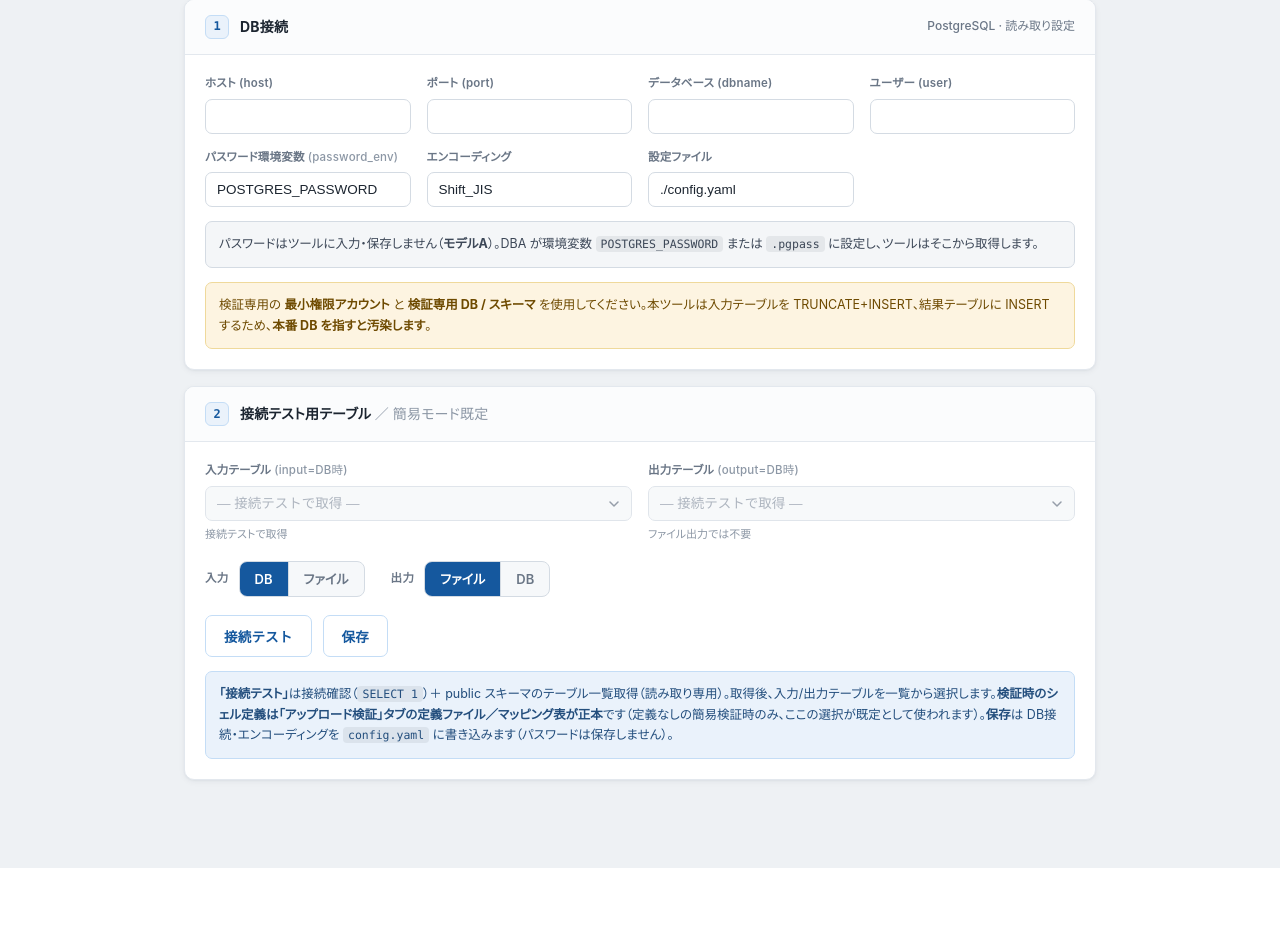
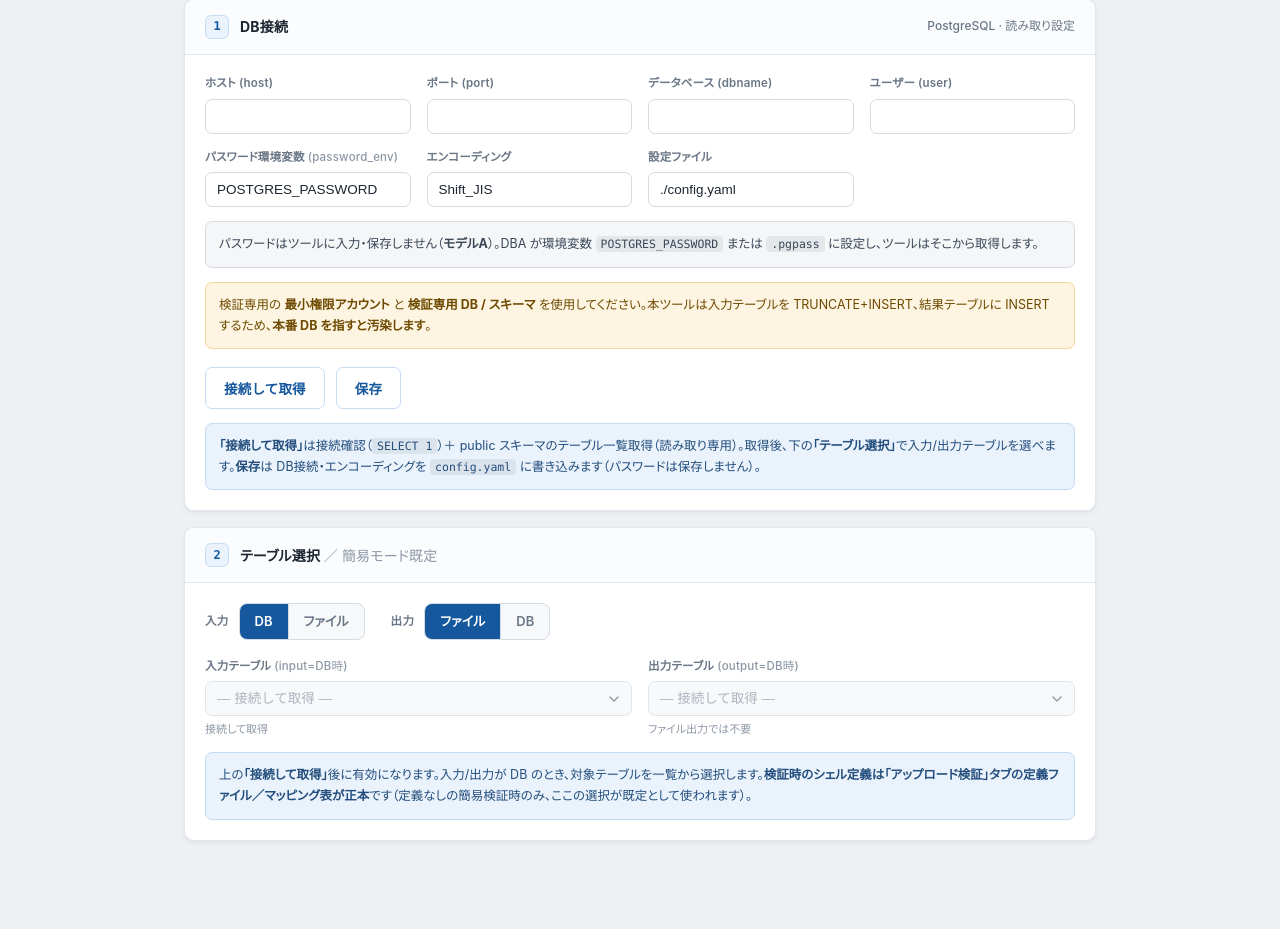
Before and after one commit to kyh0815/DataComparator, a Flask app: page / in a window 1280 px wide. Shown: the part 180-1109 px from the top of the page. Before the commit the page ends 1048 px from the top, so only its background shows below. Run offline with Flask 3, Linux system fonts and the light colour scheme.

Commit message:
refactor(gui): 접속설정 flow 정리 — DB接続(접속+취득) / テーブル選択 분리
- DB接続 섹션: [接続して取得](접속+public 테이블 목록 취득)·[保存]·체크리스트·토스트를 이리로 이동.
- 둘째 섹션을 "테이블選択"으로 개명: 입력/출력 라디오 + 테이블 드롭다운(선택 전용).
  접속 전 비활성, "接続して取得" 후 활성. 안내문도 역할에 맞게 갱신.
- 버튼/문구 "接続テスト"→"接続して取得", 체크 타이틀/토스트 문구 정리.

별개인 두 일(접속/선택)을 섹션으로 분리해 flow를 명확화(접속 의존으로 한 버튼에 취득 포함).

Co-Authored-By: Claude Opus 4.8 <noreply@anthropic.com>

```diff
--- a/src/gui/templates/index.html
+++ b/src/gui/templates/index.html
@@ -372,27 +372,30 @@
           <div class="field"><label class="lab">設定ファイル</label><input type="text" id="c-config" value="{{ default_config }}"></div>
         </div>
         <div class="callout sec">
-
           <div>パスワードはツールに入力・保存しません（<b>モデルA</b>）。DBA が環境変数 <code>{{ conn.password_env }}</code> または <code>.pgpass</code> に設定し、ツールはそこから取得します。</div>
         </div>
         <div class="callout warn">
-
           <div>検証専用の <b>最小権限アカウント</b> と <b>検証専用 DB / スキーマ</b> を使用してください。本ツールは入力テーブルを TRUNCATE+INSERT、結果テーブルに INSERT するため、<b>本番 DB を指すと汚染します</b>。</div>
         </div>
+        <div class="actions">
+          <button class="ghost" id="c-test">接続して取得</button>
+          <button class="ghost" id="c-save">保存</button>
+        </div>
+        <div class="callout info">
+          <div><b>「接続して取得」</b>は接続確認（<code>SELECT 1</code>）＋ public スキーマのテーブル一覧取得（読み取り専用）。取得後、下の<b>「テーブル選択」</b>で入力/出力テーブルを選べます。<b>保存</b>は DB接続・エンコーディングを <code>config.yaml</code> に書き込みます（パスワードは保存しません）。</div>
+        </div>
+        <div class="checks" id="c-checks"></div>
+        <div class="toast" id="c-toast"></div>
       </div>
     </div>
 
     <div class="panel">
       <div class="panel-head">
         <span class="num">2</span>
-        <h2>接続テスト用テーブル <span class="opt" style="font-weight:500;color:var(--muted-2)">／ 簡易モード既定</span></h2>
+        <h2>テーブル選択 <span class="opt" style="font-weight:500;color:var(--muted-2)">／ 簡易モード既定</span></h2>
       </div>
       <div class="panel-body">
-        <div class="grid">
-          <div class="field"><label class="lab">入力テーブル <span class="opt">(input=DB時)</span></label><select id="c-intable" disabled><option value="">— 接続テストで取得 —</option></select><div class="hint" id="c-intable-hint">接続テストで取得</div></div>
-          <div class="field"><label class="lab">出力テーブル <span class="opt">(output=DB時)</span></label><select id="c-outtable" disabled><option value="">— 接続テストで取得 —</option></select><div class="hint" id="c-outtable-hint">接続テストで取得</div></div>
-        </div>
-        <div class="radio-group" style="margin-top:18px">
+        <div class="radio-group">
           <div class="radio">
             <span class="glab">入力</span>
             <div class="seg">
@@ -408,16 +411,13 @@
             </div>
           </div>
         </div>
-        <div class="actions">
-          <button class="ghost" id="c-test">接続テスト</button>
-          <button class="ghost" id="c-save">保存</button>
+        <div class="grid" style="margin-top:18px">
+          <div class="field"><label class="lab">入力テーブル <span class="opt">(input=DB時)</span></label><select id="c-intable" disabled><option value="">— 接続して取得 —</option></select><div class="hint" id="c-intable-hint">接続して取得</div></div>
+          <div class="field"><label class="lab">出力テーブル <span class="opt">(output=DB時)</span></label><select id="c-outtable" disabled><option value="">— 接続して取得 —</option></select><div class="hint" id="c-outtable-hint">接続して取得</div></div>
         </div>
         <div class="callout info">
-
-          <div><b>「接続テスト」</b>は接続確認（<code>SELECT 1</code>）＋ public スキーマのテーブル一覧取得（読み取り専用）。取得後、入力/出力テーブルを一覧から選択します。<b>検証時のシェル定義は「アップロード検証」タブの定義ファイル／マッピング表が正本</b>です（定義なしの簡易検証時のみ、ここの選択が既定として使われます）。<b>保存</b>は DB接続・エンコーディングを <code>config.yaml</code> に書き込みます（パスワードは保存しません）。</div>
+          <div>上の<b>「接続して取得」</b>後に有効になります。入力/出力が DB のとき、対象テーブルを一覧から選択します。<b>検証時のシェル定義は「アップロード検証」タブの定義ファイル／マッピング表が正本</b>です（定義なしの簡易検証時のみ、ここの選択が既定として使われます）。</div>
         </div>
-        <div class="checks" id="c-checks"></div>
-        <div class="toast" id="c-toast"></div>
       </div>
     </div>
   </section>
@@ -608,7 +608,7 @@ function syncTableEnabled(){
     sel.disabled = !(isDB && has);
     if(!isDB) sel.value="";                       // 파일 흐름: 테이블 미사용 → 비움
     const hint=$(id+"-hint");
-    if(hint) hint.textContent = !isDB ? fileMsg : (has ? "一覧から選択" : "接続テストで取得");
+    if(hint) hint.textContent = !isDB ? fileMsg : (has ? "一覧から選択" : "接続して取得");
   }
   saveLocal();
 }
@@ -616,10 +616,10 @@ function syncTableEnabled(){
 /* ───────── 接続テスト（実 /connection/test, 読み取り専用） ───────── */
 $("c-test").addEventListener("click", async () => {
   saveLocal();
-  const btn=$("c-test"); btn.disabled=true; btn.classList.add("busy"); btn.textContent="接続テスト中…";
+  const btn=$("c-test"); btn.disabled=true; btn.classList.add("busy"); btn.textContent="接続中…";
   $("c-toast").style.display="none";
   const cont=$("c-checks"); cont.classList.add("show");
-  cont.innerHTML=`<div class="ck-title">接続テスト結果（読み取り専用）</div>`+
+  cont.innerHTML=`<div class="ck-title">接続結果（読み取り専用）</div>`+
     `<div class="c pend"><span class="mk">…</span><span class="nm">確認中…</span><span class="dt"></span></div>`;
   try{
     const resp=await fetch("/connection/test",{method:"POST",body:connForm()});
@@ -628,16 +628,16 @@ $("c-test").addEventListener("click", async () => {
       `<div class="c ${c.ok?"ok":"bad"}"><span class="mk">${c.ok?"✓":"✗"}</span>`+
       `<span class="nm">${escapeHtml(c.name)}</span>`+
       `<span class="dt">${escapeHtml(c.detail||(c.ok?"OK":""))}</span></div>`).join("");
-    cont.innerHTML=`<div class="ck-title">接続テスト結果（読み取り専用）</div>`+
+    cont.innerHTML=`<div class="ck-title">接続結果（読み取り専用）</div>`+
       (rows || `<div class="c bad"><span class="mk">✗</span><span class="nm">確認できませんでした</span><span class="dt"></span></div>`);
     // 취득한 테이블 목록으로 옵션 채우고, 라디오에 맞춰 활성/비활성 동기화.
     tablesCache = r.tables || [];
     fillTableOptions("c-intable", tablesCache);
     fillTableOptions("c-outtable", tablesCache);
     syncTableEnabled();
-    toast("c-toast", r.message || (r.ok?"接続テスト成功":"接続テスト失敗"), !!r.ok);
+    toast("c-toast", r.message || (r.ok?"接続成功":"接続失敗"), !!r.ok);
   }catch(err){ toast("c-toast","通信エラー: "+err,false); }
-  finally{ btn.disabled=false; btn.classList.remove("busy"); btn.textContent="接続テスト"; }
+  finally{ btn.disabled=false; btn.classList.remove("busy"); btn.textContent="接続して取得"; }
 });
 
 /* ───────── 保存（実 /connection/save, DB接続・encodingのみ） ───────── */
```
